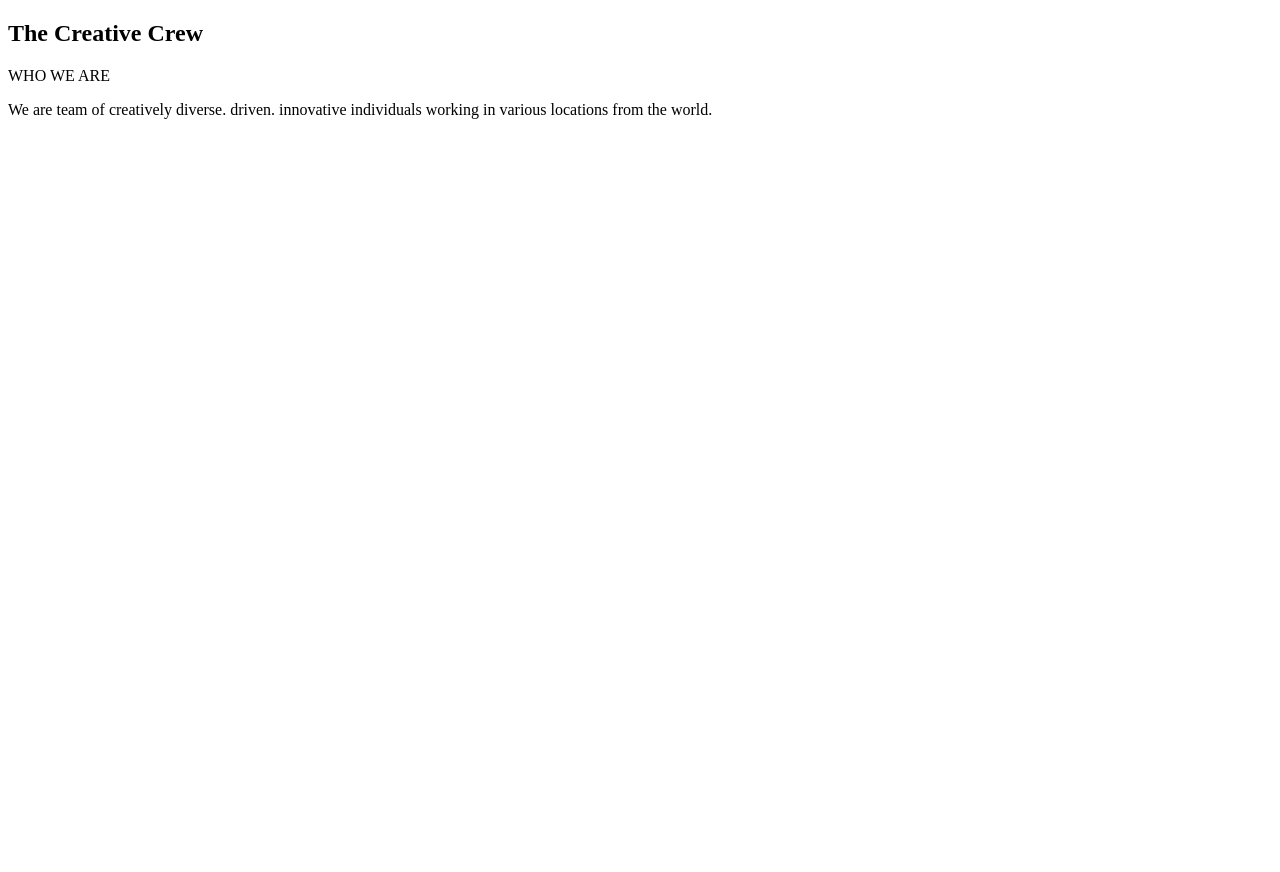
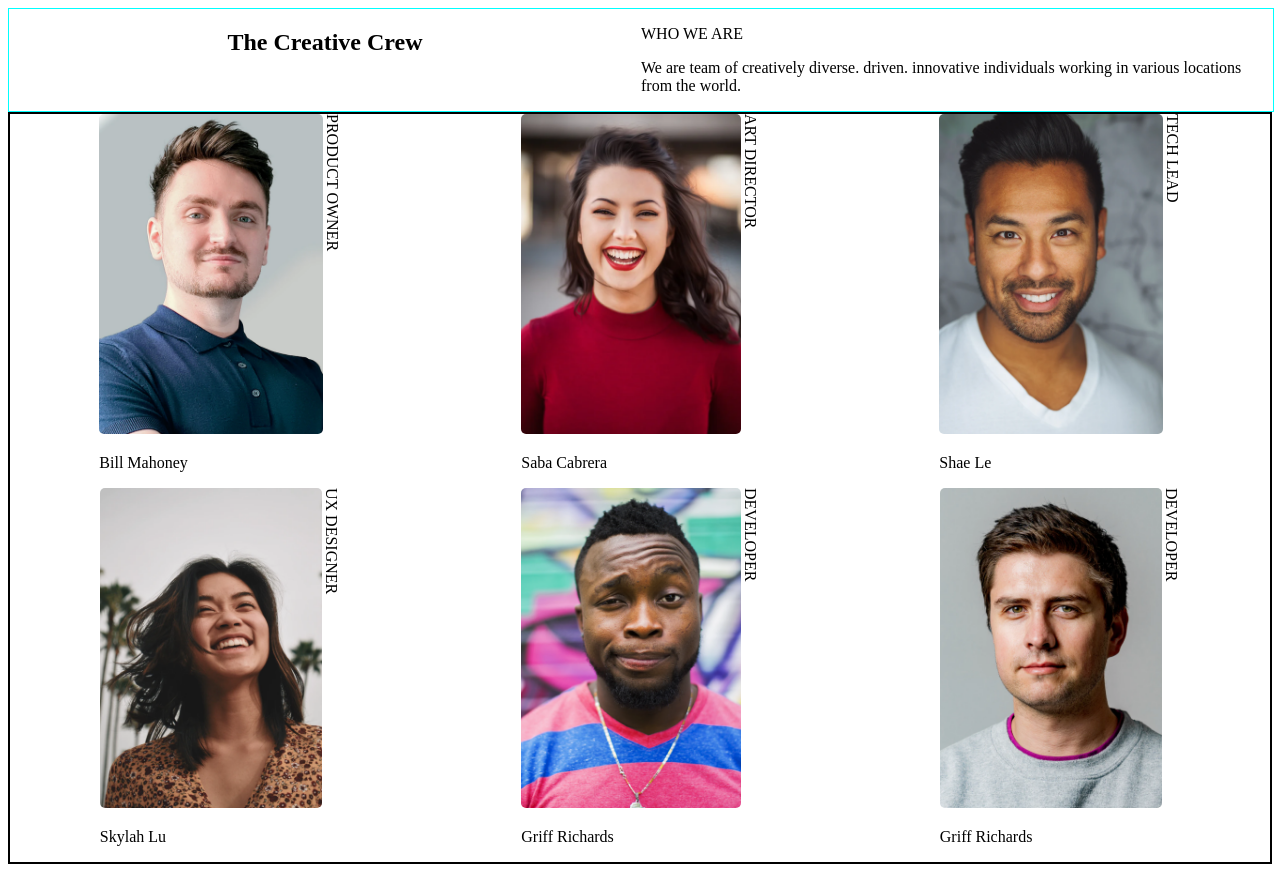
Before and after one commit to gokhandogan7/My-Team_Page, a plain HTML site: page index.html in a window 1280 px wide. Before the commit the page ends 800 px from the top, so only its background shows below. Drawn offline with Linux system fonts and the light colour scheme.

Commit message:
modified

```diff
--- a/index.html
+++ b/index.html
@@ -8,14 +8,47 @@
 </head>
 <body>
     <div class="container">
-        <div class="right_text">
+         <div class="left_text">
             <h2>The Creative Crew</h2>
         </div>
-        <div class="left_text">
+        <div class="right_text">
             <p>WHO WE ARE</p>
             <p>We are team of creatively diverse. driven. innovative individuals
-                working in various locations from the world.</p>
+            working in various locations from the world.</p>
         </div>
     </div>
+        <div class="container_2">
+            <div class="person person1">
+                <div><img src="./img/photo1.png" alt="product owner">
+                <p>Bill Mahoney</p></div>
+                <div class="titr owner_title">PRODUCT OWNER</div>
+            </div>
+            <div class="person person2">
+                <div><img src="./img/photo2.png" alt="art director">
+                <p>Saba Cabrera</p></div>
+                <div class="titr art_title">ART DIRECTOR</div>
+            </div>
+            <div class="person person3">
+                <div><img src="./img/photo3.png" alt="tech lead">
+                <p>Shae Le</p></div>
+                <div class="titr tech_title">TECH LEAD</div>
+            </div>
+            <div class="person person4">
+                <div><img src="./img/photo4.png" alt="ux designer">
+                <p>Skylah Lu</p></div>
+                <div class="titr designer_title">UX DESIGNER</div>
+            </div>
+            <div class="person person5">
+                <div><img src="./img/photo5.png" alt="developer">
+                <p>Griff Richards</p></div>
+                <div class="titr developer1_title">DEVELOPER</div>
+            </div>
+            <div class="person person6">
+                <div><img src="./img/photo6.png" alt="developer">
+                <p>Griff Richards</p></div>
+                <div class="titr developer2_title">DEVELOPER</div>
+            </div>
+        </div>
+
 </body>
 </html>
--- a/style.css
+++ b/style.css
@@ -0,0 +1,27 @@
+.container{
+    width: 100%;
+    display: grid;
+    grid-template-columns: 1fr 1fr ;
+    justify-items: center;
+
+    border: 1px solid aqua;
+}
+.person img{
+    border-radius: 5px;
+    height: 40vh;
+}
+.container_2{
+    display: grid;
+    grid-template-columns: repeat(3, 1fr);
+    border: 2px solid black;
+    justify-items: center;
+
+
+}
+.titr{
+    writing-mode: vertical-lr;
+
+}
+.person{
+    display: flex;
+}
```
Also changed, not shown: img/photo1.png (added), img/photo2.png (added), img/photo3.png (added), img/photo4.png (added), img/photo5.png (added), img/photo6.png (added).
